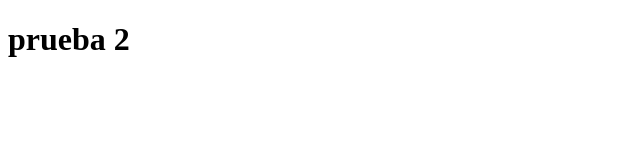
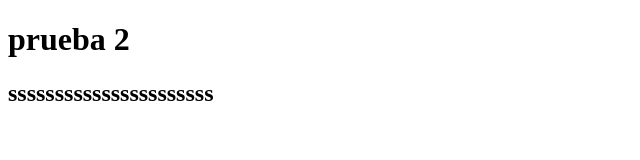
Before and after one commit to decaoz/prueba2, a plain HTML site: page index.html in a window 1280 px wide. Shown: the whole page, without its empty margins (0-640 px from the left). Drawn offline with Linux system fonts and the light colour scheme.

Commit message:
Update index.html

```diff
--- a/index.html
+++ b/index.html
@@ -7,5 +7,6 @@
  </head>
  <body>
     <h1>prueba 2</h1>
+  <h2>ssssssssssssssssssssss</h2>
  </body>
  </html>
```
